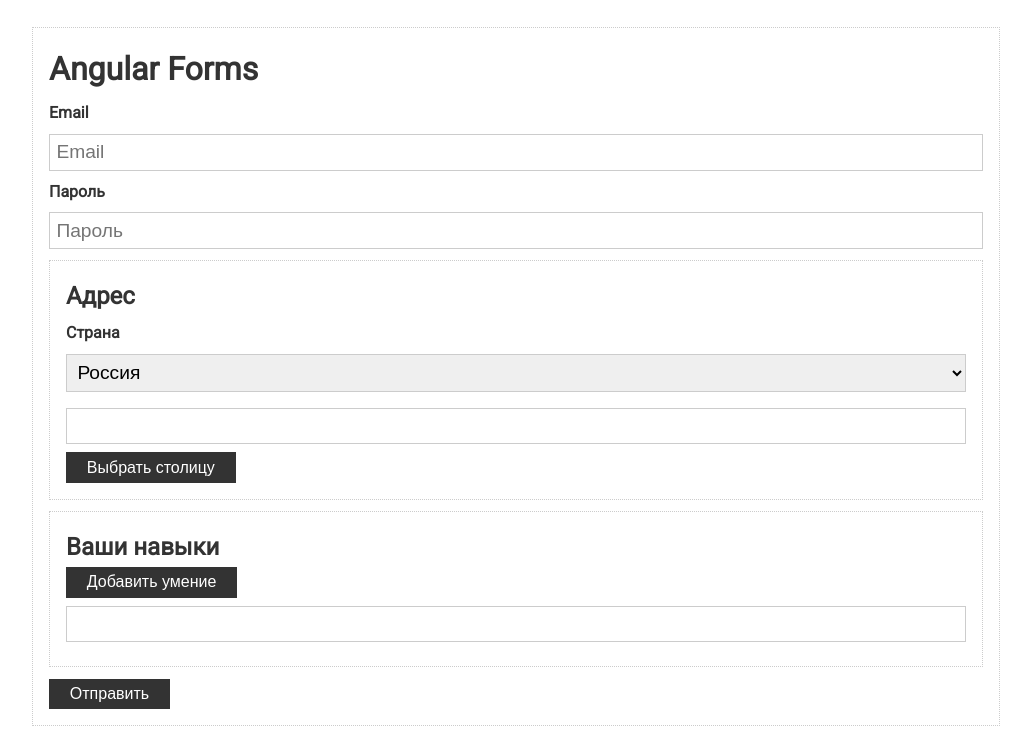
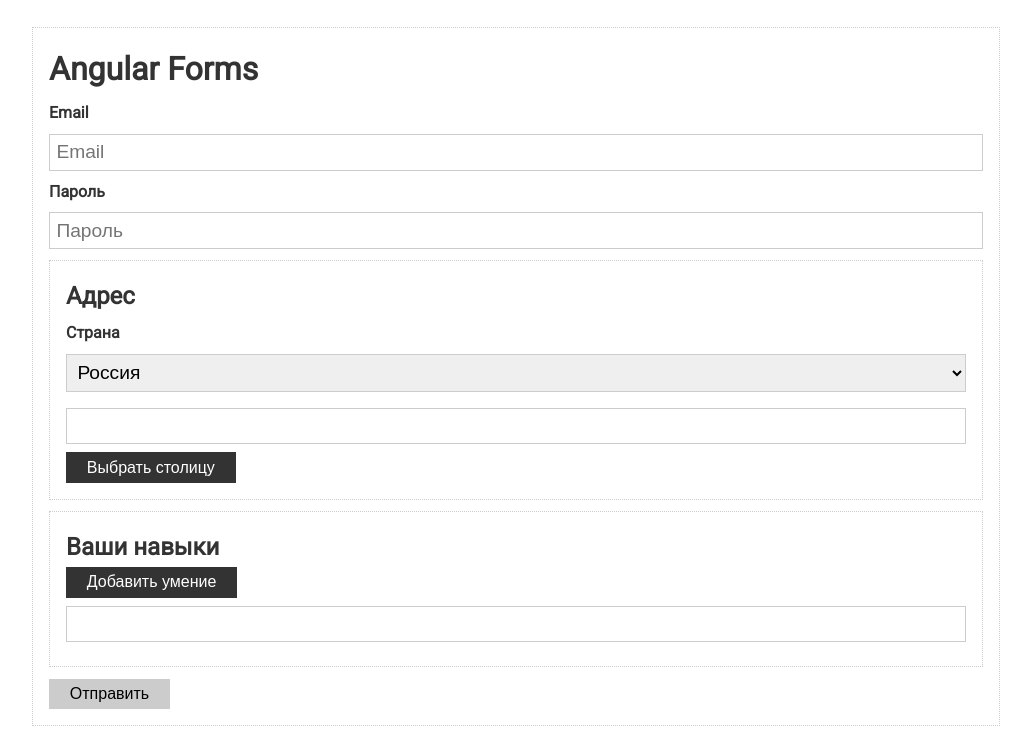
Before and after one commit to R-A-S/angular-basics, an Angular app: page / in a window 1280 px wide. Shown: the top 748 px of the page, without its empty margins (124-1155 px from the left). Built offline with nearby package versions, Linux system fonts and the light colour scheme.

Commit message:
validators

```diff
--- a/src/app/app.component.html
+++ b/src/app/app.component.html
@@ -43,6 +43,6 @@
       </div>
     </div>
 
-    <button type="submit" class="btn">Отправить</button>
+    <button type="submit" class="btn" [disabled]="form.invalid">Отправить</button>
   </form>
 </div>
--- a/src/app/app.component.ts
+++ b/src/app/app.component.ts
@@ -1,5 +1,5 @@
 import { Component, OnInit } from '@angular/core';
-import { FormControl, FormGroup } from '@angular/forms';
+import { FormControl, FormGroup, Validators } from '@angular/forms';
 
 @Component({
   selector: 'app-root',
@@ -11,15 +11,18 @@
 
   ngOnInit(): void {
     this.form = new FormGroup({
-      email: new FormControl(''),
-      password: new FormControl(null),
+      email: new FormControl('', [Validators.email, Validators.required]),
+      password: new FormControl(null, [Validators.required, Validators.minLength(6)]),
     });
   }
 
   submit(): void {
-    console.log('Form submited: ', this.form);
-    const formData = { ...this.form.value };
+    if (this.form.invalid){
+      console.log('Form submitted: ', this.form);
+      const formData = { ...this.form.value };
 
-    console.log('Form data: ', formData);
+      console.log('Form data: ', formData);
+    }
+
   }
 }
```
